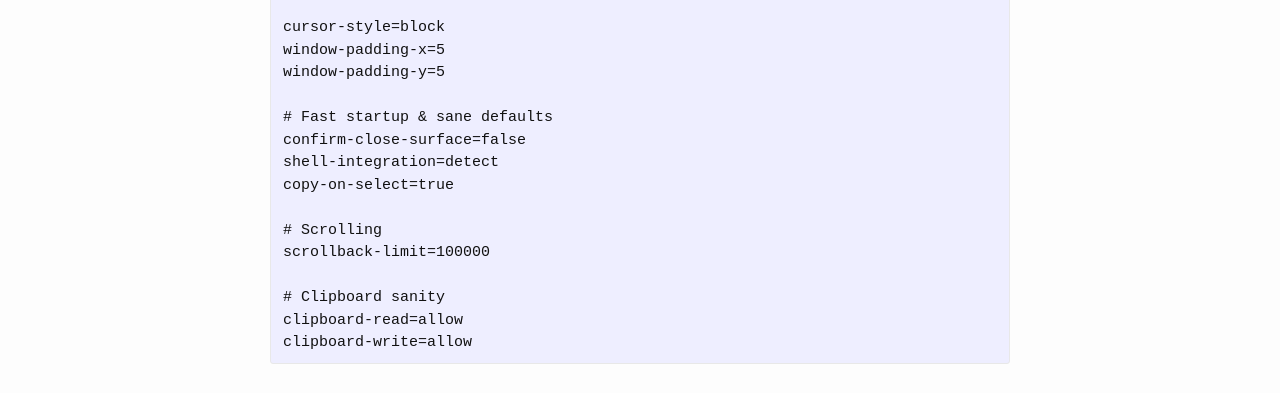
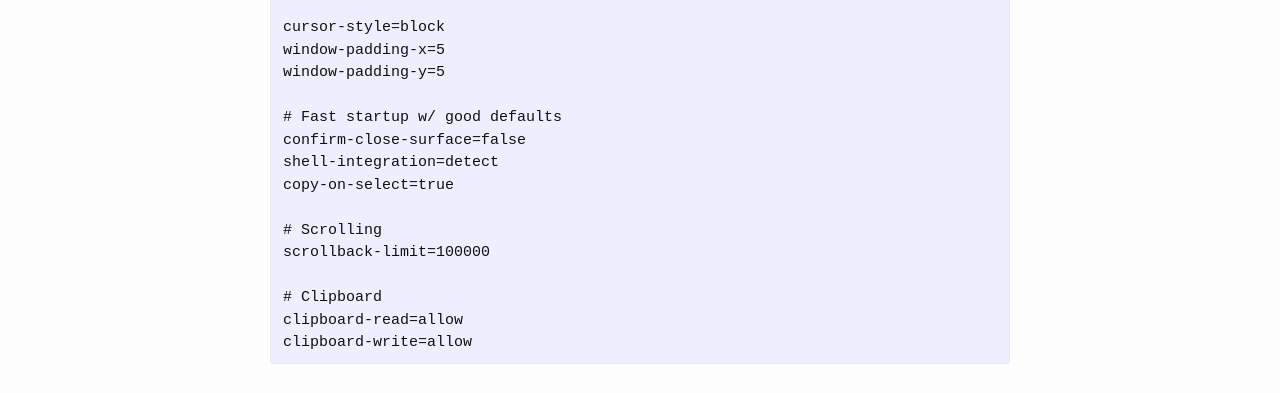
Before and after one commit to agrafix/homepage, a Jekyll site: the page built from _posts/2026-02-08-ghostty.md, in a window 1280 px wide. Shown: the part 442-835 px from the top of the page. Built offline with Jekyll 4.4.1, drawn with Linux system fonts in a browser that asks for light colours; some of the changed text lies outside the part shown.

Commit message:
wording tweak

````diff
--- a/_posts/2026-02-08-ghostty.md
+++ b/_posts/2026-02-08-ghostty.md
@@ -22,7 +22,7 @@ cursor-style=block
 window-padding-x=5
 window-padding-y=5
 
-# Fast startup & sane defaults
+# Fast startup w/ good defaults
 confirm-close-surface=false
 shell-integration=detect
 copy-on-select=true
@@ -30,7 +30,7 @@ copy-on-select=true
 # Scrolling
 scrollback-limit=100000
 
-# Clipboard sanity
+# Clipboard
 clipboard-read=allow
 clipboard-write=allow
 ```
````
